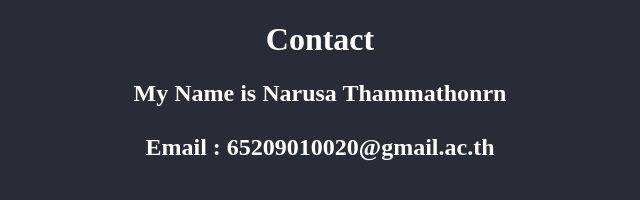
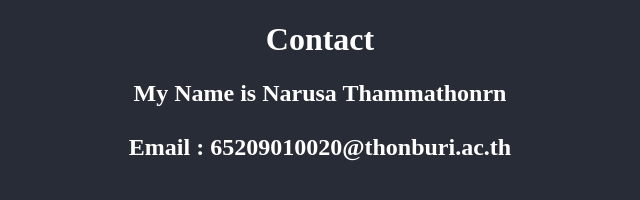
Before and after one commit to NarusaThamathorn/Pizza-huh, a plain HTML site: page contact.html in a window 1280 px wide. Shown: the whole page, without its empty margins (320-960 px from the left). Drawn offline with Linux system fonts and the light colour scheme.

Commit message:
contact.html

```diff
--- a/contact.html
+++ b/contact.html
@@ -22,7 +22,7 @@
     <h1>Contact</h1>
     <h2>
         My Name is Narusa Thammathonrn <br><br>
-        Email : 65209010020@gmail.ac.th
+        Email : 65209010020@thonburi.ac.th
     </h2>
 </body>
 </html>
```
